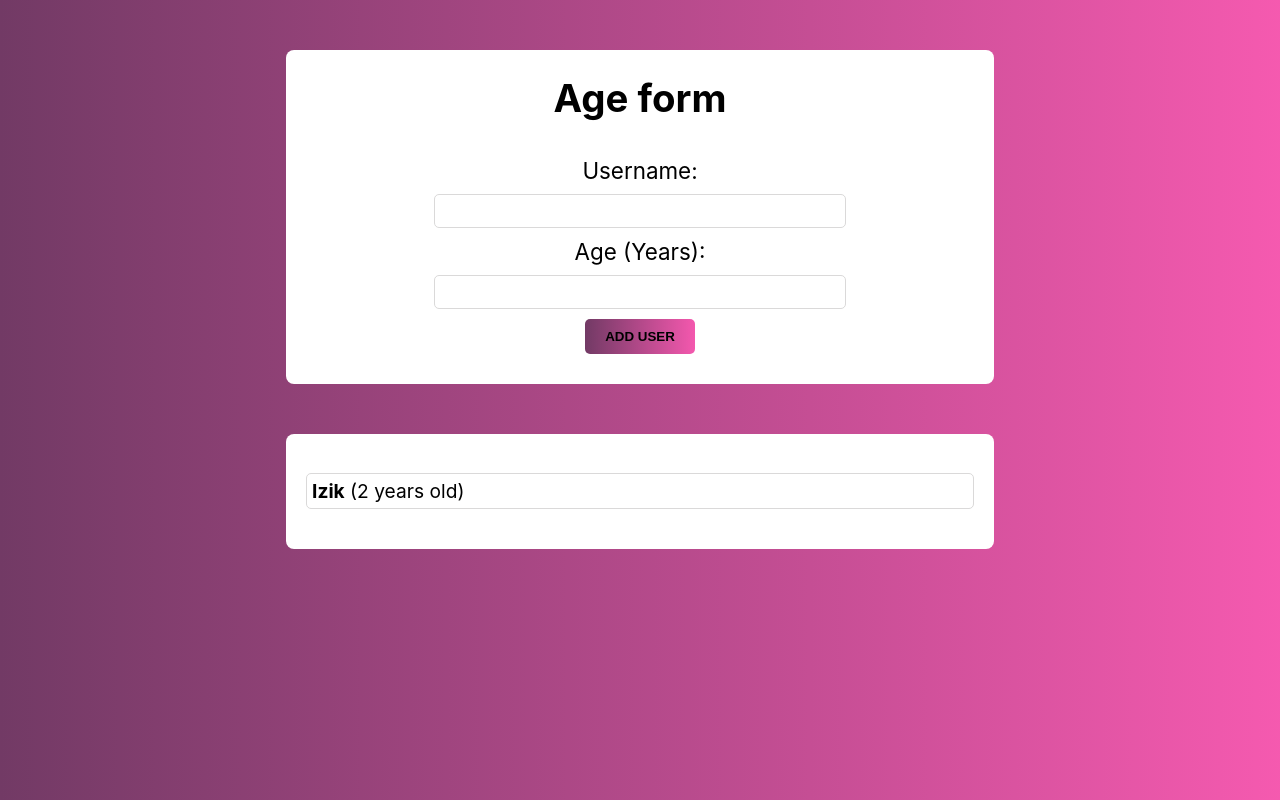
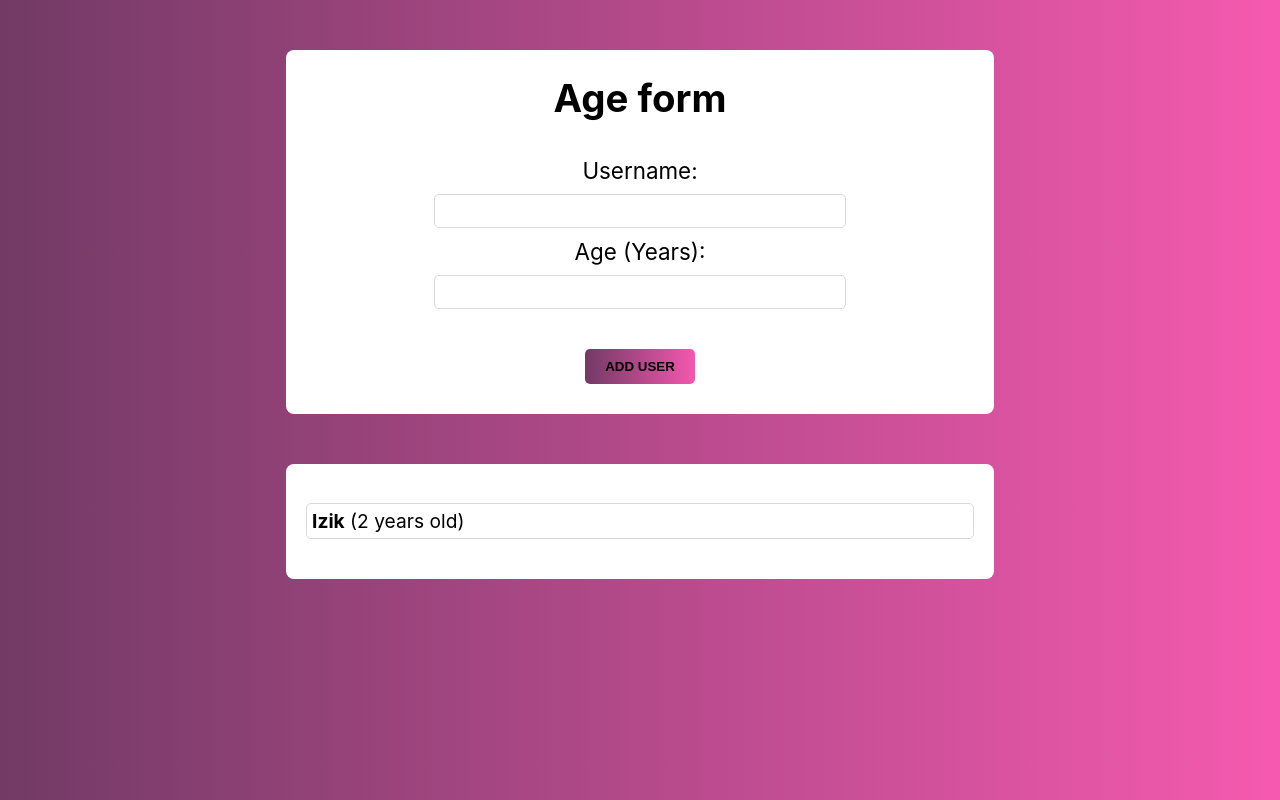
Before and after one commit to gabatk/age-form, a React (Create React App) app: page / in a window 1280 px wide. Built offline with nearby package versions, Linux system fonts and the light colour scheme.

Commit message:
AppButton files removed.

```diff
--- a/src/App.js
+++ b/src/App.js
@@ -1,16 +1,21 @@
 import React from 'react';
-import FormPanel from './component/FormPanel'
-import UsersData from './component/UsersData'
+import FormPanel from './component/FormPanel';
+import UsersData from './component/UsersData';
 import './App.css';
 
-function App() {
+const users = [
+	{ username: 'Damian', age: 25 },
+	{ username: 'Izik', age: 2 },
+	{ username: 'Leon', age: 17 },
+];
 
-    return (
-        <div className='app'>
-              <FormPanel />
-              <UsersData />
-        </div>
-    )
+function App(prop) {
+	return (
+		<div className='app'>
+			<FormPanel />
+			<UsersData/>
+		</div>
+	);
 }
 
 export default App;
--- a/src/component/AppButton.css
+++ /dev/null
@@ -1,34 +0,0 @@
-.btn {
-    position: relative;
-    overflow: hidden;
-    padding: 10px 20px;
-    margin: 10px;
-    font-weight: bold;
-    background-image: linear-gradient(90deg, #723a65, #f446a6e4);
-    border: none;
-    border-radius: 5px;
-    cursor: pointer;
-    text-transform: uppercase;
-}
-
-.btn::before,
-.btn::after {
-    display: block;
-    position: absolute;
-    content: '';
-    transition: .5s;
-    z-index: 10;
-}
-
-.btn::before {
-    top: -30px;
-    left: -130px;
-    height: 200%;
-    width: 100px;
-    background-image: linear-gradient(-90deg, rgba(255, 255, 255, .3), rgba(255, 255, 255, 0));
-    transform: rotate(20deg);
-}
-
-.btn:hover::before {
-    left: 130%;
-}
--- a/src/component/AppButton.js
+++ /dev/null
@@ -1,10 +0,0 @@
-import React from "react";
-import './AppButton.css'
-
-const AppButton = () => {
-    return (
-        <button type='submit' className="btn">Add User</button>
-    )
-}
-
-export default AppButton;
--- a/src/component/FormPanel.css
+++ b/src/component/FormPanel.css
@@ -17,6 +17,41 @@ padding: 10px 20px;
   cursor: pointer;
 }
 
+.btn {
+  position: relative;
+  overflow: hidden;
+  padding: 10px 20px;
+  margin: 40px 10px 10px 10px;
+  font-weight: bold;
+  background-image: linear-gradient(90deg, #723a65, #f446a6e4);
+  border: none;
+  border-radius: 5px;
+  cursor: pointer;
+  text-transform: uppercase;
+}
+
+.btn::before,
+.btn::after {
+  display: block;
+  position: absolute;
+  content: '';
+  transition: .5s;
+  z-index: 10;
+}
+
+.btn::before {
+  top: -30px;
+  left: -130px;
+  height: 200%;
+  width: 100px;
+  background-image: linear-gradient(-90deg, rgba(255, 255, 255, .3), rgba(255, 255, 255, 0));
+  transform: rotate(20deg);
+}
+
+.btn:hover::before {
+  left: 130%;
+}
+
 @media (min-width: 768px) {
   .form__input {
     margin: auto;
--- a/src/component/FormPanel.js
+++ b/src/component/FormPanel.js
@@ -1,24 +1,38 @@
 import React from 'react';
 import AppHeader from './AppHeader';
-import AppButton from './AppButton';
 import Box from './Box';
 import './FormPanel.css';
 
 const FormPanel = () => {
+	const submitFormHandler = event => {
+		// event.preventDefault();
+		console.log('submitted');
+	};
+
 	return (
 		<Box>
 			<AppHeader />
 			<form className='form__box'>
-				<label for='username' className='form__label'>
+				<label htmlFor='username' className='form__label'>
 					Username:
 				</label>
-				<input type={'text'} name='username' className='form__input'></input>
-				<label for='age' className='form__label'>
+				<input
+					type={'text'}
+					name='username'
+					id='username'
+					className='form__input'></input>
+				<label htmlFor='age' className='form__label'>
 					Age (Years):
 				</label>
-				<input type={'number'} name='age' className='form__input'></input>
+				<input
+					type={'number'}
+					name='age'
+					className='form__input'
+					id='age'></input>
 			</form>
-			<AppButton />
+			<button type='submit' className='btn' onClick={submitFormHandler}>
+				Add User
+			</button>
 		</Box>
 	);
 };
```
Lines whose indentation alone changed are shown as unchanged.
